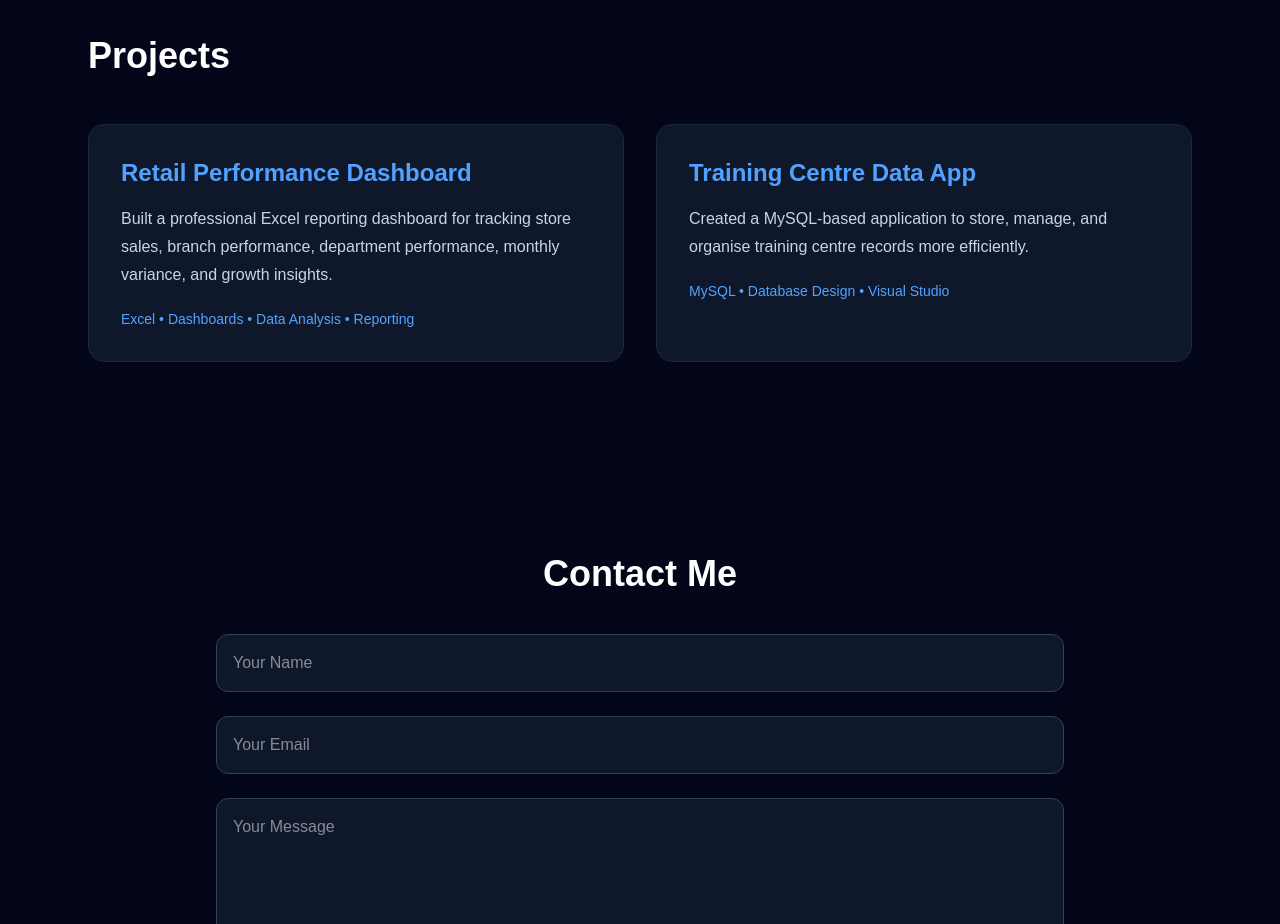
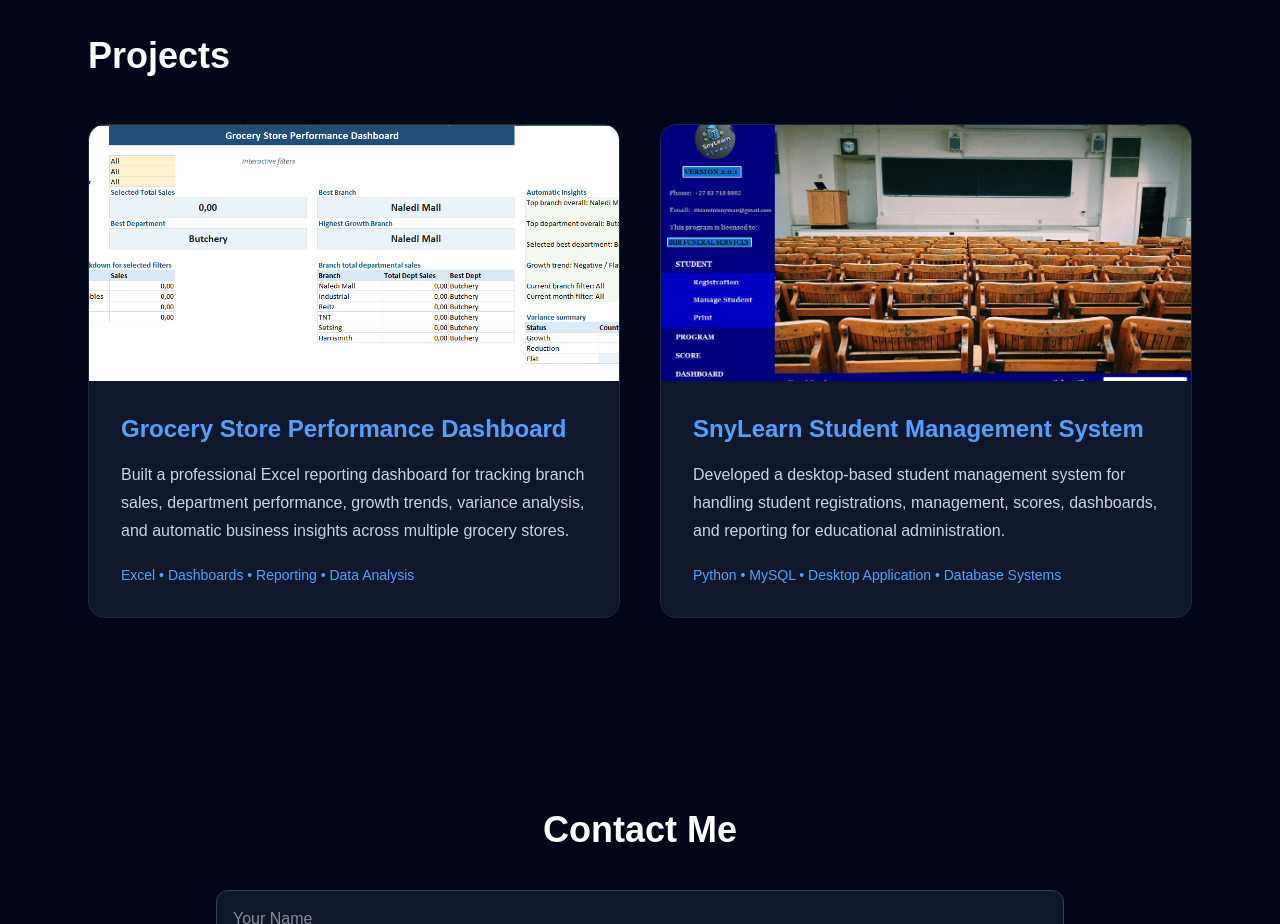
Before and after one commit to SnymanD/snyman-portfolio, a React (Vite) app: page / in a window 1280 px wide. Shown: the part 1700-2624 px from the top of the page. Built offline with nearby package versions, Linux system fonts and the light colour scheme.

Commit message:
updated projects info

```diff
--- a/src/App.jsx
+++ b/src/App.jsx
@@ -252,34 +252,69 @@ export default function App() {
       </section>
       {/* PROJECTS */}
 <section id="projects" className="py-24 px-6 max-w-6xl mx-auto">
-        <h2 className="text-4xl font-bold mb-12">Projects</h2>
 
-        <div className="grid md:grid-cols-2 gap-8">
-          <div className="bg-slate-900 p-8 rounded-2xl border border-slate-800 hover:border-blue-500 hover:-translate-y-2 transition duration-300">
+  <h2 className="text-4xl font-bold mb-12">
+    Projects
+  </h2>
+
+  <div className="grid md:grid-cols-2 gap-10">
+
+    {/* PROJECT 1 */}
+    <div className="bg-slate-900 rounded-2xl overflow-hidden border border-slate-800 hover:border-blue-500 hover:-translate-y-2 transition duration-300">
+
+      <img
+        src="/dashboard.png"
+        alt="Retail Dashboard"
+        className="w-full h-64 object-cover"
+      />
+
+      <div className="p-8">
+
         <h3 className="text-2xl font-semibold mb-4 text-blue-400">
-              Retail Performance Dashboard
+          Grocery Store Performance Dashboard
         </h3>
+
         <p className="text-slate-300 leading-7 mb-5">
-              Built a professional Excel reporting dashboard for tracking store sales,
-              branch performance, department performance, monthly variance, and growth insights.
+          Built a professional Excel reporting dashboard for tracking branch
+          sales, department performance, growth trends, variance analysis,
+          and automatic business insights across multiple grocery stores.
         </p>
+
         <p className="text-sm text-blue-400">
-              Excel • Dashboards • Data Analysis • Reporting
+          Excel • Dashboards • Reporting • Data Analysis
         </p>
+
+      </div>
     </div>
 
-        <div className="bg-slate-900 p-8 rounded-2xl border border-slate-800 hover:border-blue-500 hover:-translate-y-2 transition duration-300">
+    {/* PROJECT 2 */}
+    <div className="bg-slate-900 rounded-2xl overflow-hidden border border-slate-800 hover:border-blue-500 hover:-translate-y-2 transition duration-300">
+
+      <img
+        src="/snylearn.png"
+        alt="SnyLearn System"
+        className="w-full h-64 object-cover"
+      />
+
+      <div className="p-8">
+
         <h3 className="text-2xl font-semibold mb-4 text-blue-400">
-            Training Centre Data App
+          SnyLearn Student Management System
         </h3>
+
         <p className="text-slate-300 leading-7 mb-5">
-            Created a MySQL-based application to store, manage, and organise
-            training centre records more efficiently.
+          Developed a desktop-based student management system for handling
+          student registrations, management, scores, dashboards, and reporting
+          for educational administration.
         </p>
+
         <p className="text-sm text-blue-400">
-            MySQL • Database Design • Visual Studio
+          Python • MySQL • Desktop Application • Database Systems
         </p>
+
       </div>
+    </div>
+
   </div>
 </section>
       {/* CONTACT */}
```
Lines whose indentation alone changed are shown as unchanged.
